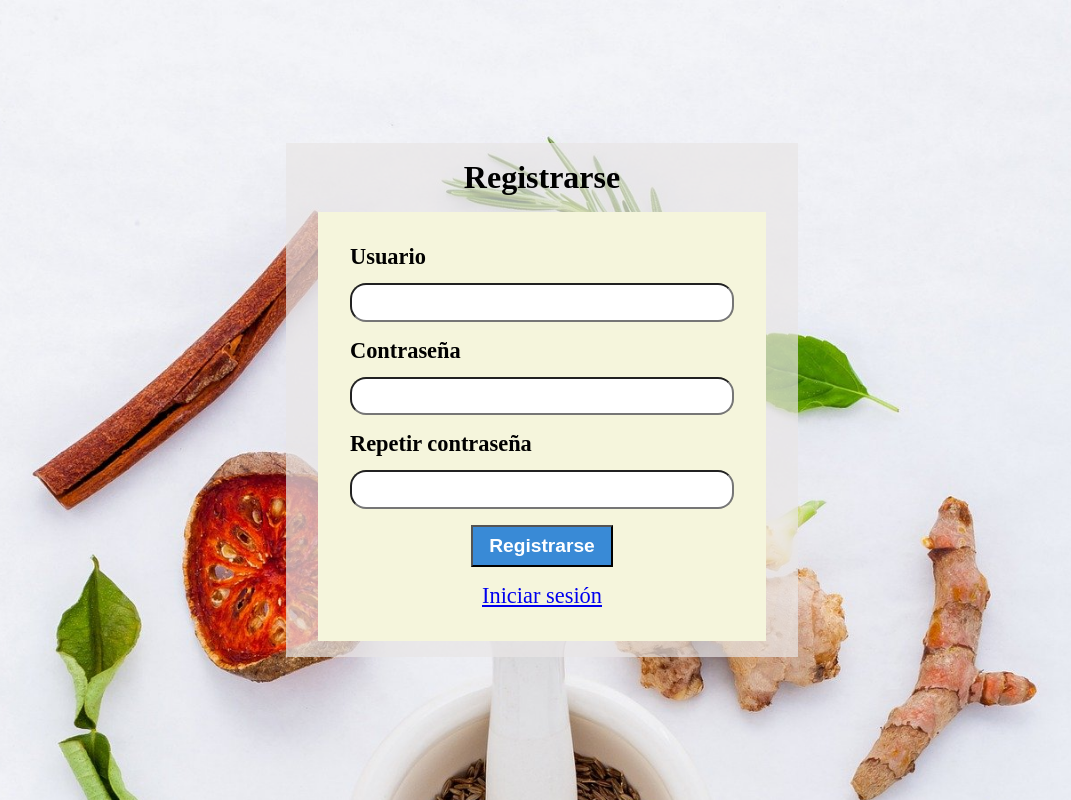
After one commit to andres-unadista/healthy-page, a PHP site: page /pages/register.php in a window 1280 px wide. The commit adds this page. Shown: the whole page, without its empty margins (98-1169 px from the left). Run offline with PHP 8.4, Linux system fonts and the light colour scheme.

Commit message:
feat module user

```diff
--- /dev/null
+++ b/css/login.css
@@ -0,0 +1,53 @@
+/* header */
+header {
+  height: 100vh;
+  margin: 0;
+}
+
+.header__content {
+  width: 40%;
+}
+
+/* form */
+
+.form-login {
+  padding: 2rem;
+  background-color: beige;
+  font-size: 1.4rem;
+  margin-top: 1rem;
+  text-align: start;
+}
+
+.form-login input {
+  border-radius: 1rem;
+  font-size: 1.2rem;
+  display: block;
+  margin-bottom: 1rem;
+  margin-top: 0.8rem;
+  padding: 0.4rem;
+  width: 100%;
+}
+
+.form-login label {
+  font-weight: bold;
+}
+
+.form-login button {
+  font-size: 1.2rem;
+  font-weight: bold;
+  padding: 0.5rem 1rem;
+  background-color: rgb(57, 138, 214);
+  color: white;
+  margin: auto;
+}
+
+.form-button {
+  width: 100%;
+  text-align: center;
+}
+
+#register {
+  text-decoration: underline;
+  display: block;
+  margin-top: 1rem;
+}
--- a/main.css
+++ b/css/main.css
@@ -2,6 +2,7 @@
 * {
   margin: 0;
   padding: 0;
+  box-sizing: border-box;
 }
 
 :root {
@@ -19,7 +20,7 @@
 /* Header styles */
 
 header {
-  background: url('assets/images/health.jpg') no-repeat;
+  background: url('/assets/images/health.jpg') no-repeat;
   background-size: auto;
   width: 100%;
   height: 70vh;
--- a/index.php
+++ b/index.php
@@ -5,7 +5,7 @@
   <meta http-equiv="X-UA-Compatible" content="IE=edge">
   <meta name="viewport" content="width=device-width, initial-scale=1.0">
   <title>SALUD</title>
-  <link rel="stylesheet" href="main.css">
+  <link rel="stylesheet" href="css/main.css">
   <script src="https://code.jquery.com/jquery-3.6.0.min.js" integrity="sha256-/xUj+3OJU5yExlq6GSYGSHk7tPXikynS7ogEvDej/m4=" crossorigin="anonymous"></script>
   <script src="main.js" defer></script>
 </head>
@@ -14,8 +14,8 @@
     <nav>
       <ul>
         <li><a href="index.php">Inicio</a></li>
-        <li><a href="info.php">Nosotros</a></li>
-        <li><a href="#">Contacto</a></li>
+        <li><a href="pages/info.php">Nosotros</a></li>
+        <li><a href="/pages/login.php">Iniciar sesión</a></li>
       </ul>
     </nav>
     <div class="header__content">
--- a/models/class_school.php
+++ b/models/class_school.php
@@ -1,6 +1,4 @@
 <?php
-require_once './models/db.php';
-
 class class_school extends DB
 {
   public function list_classes(): array
--- /dev/null
+++ b/pages/register.php
@@ -0,0 +1,58 @@
+<!DOCTYPE html>
+<html lang="en">
+
+<head>
+  <meta charset="UTF-8">
+  <meta http-equiv="X-UA-Compatible" content="IE=edge">
+  <meta name="viewport" content="width=device-width, initial-scale=1.0">
+  <title>SALUD</title>
+  <link rel="stylesheet" href="/css/main.css">
+  <link rel="stylesheet" href="/css/login.css">
+  <script src="https://code.jquery.com/jquery-3.6.0.min.js" integrity="sha256-/xUj+3OJU5yExlq6GSYGSHk7tPXikynS7ogEvDej/m4=" crossorigin="anonymous"></script>
+  <script src="main.js" defer></script>
+  <style>
+    table td,
+    th {
+      padding: 1rem;
+      text-transform: uppercase;
+    }
+
+    .header__content {
+      text-align: center;
+    }
+
+    nav {
+      display: none;
+    }
+  </style>
+</head>
+
+<body>
+  <header>
+    <nav>
+      <ul>
+        <li><a href="/index.php">Inicio</a></li>
+        <li><a href="/pages/info.php">Nosotros</a></li>
+        <li><a href="/pages/login.php">Iniciar sesión</a></li>
+      </ul>
+    </nav>
+    <div class="header__content">
+      <h1>Registrarse</h1>
+      <form method="POST" action="../controllers/userController.php?action=create" class="form-login">
+        <label for="user">Usuario</label>
+        <input type="email" name="email" id="email" required>
+        <label for="pass">Contraseña</label>
+        <input type="password" name="password" id="password" required>
+        <label for="pass">Repetir contraseña</label>
+        <input type="password" name="confirm_password" id="confirm_password" required>
+        <div class="form-button">
+          <button type="submit">Registrarse</button>
+          <a href="/pages/login.php" id="register">Iniciar sesión</a>
+        </div>
+      </form>
+    </div>
+  </header>
+
+</body>
+
+</html>
```
Also changed, not shown: controllers/userController.php (added, +80 -0 lines), models/user.php (added, +27 -0 lines), pages/info.php (renamed from info.php, +8 -5 lines), pages/login.php (added, +53 -0 lines).
